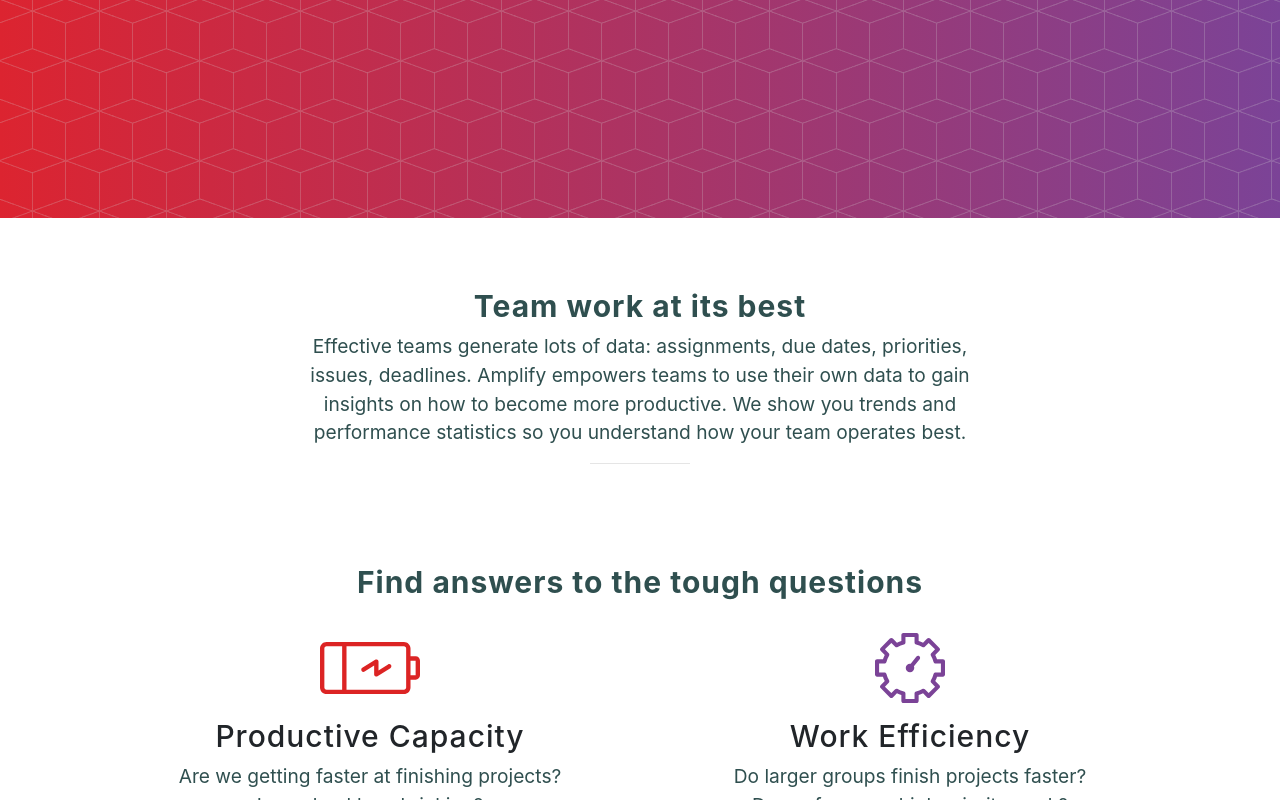
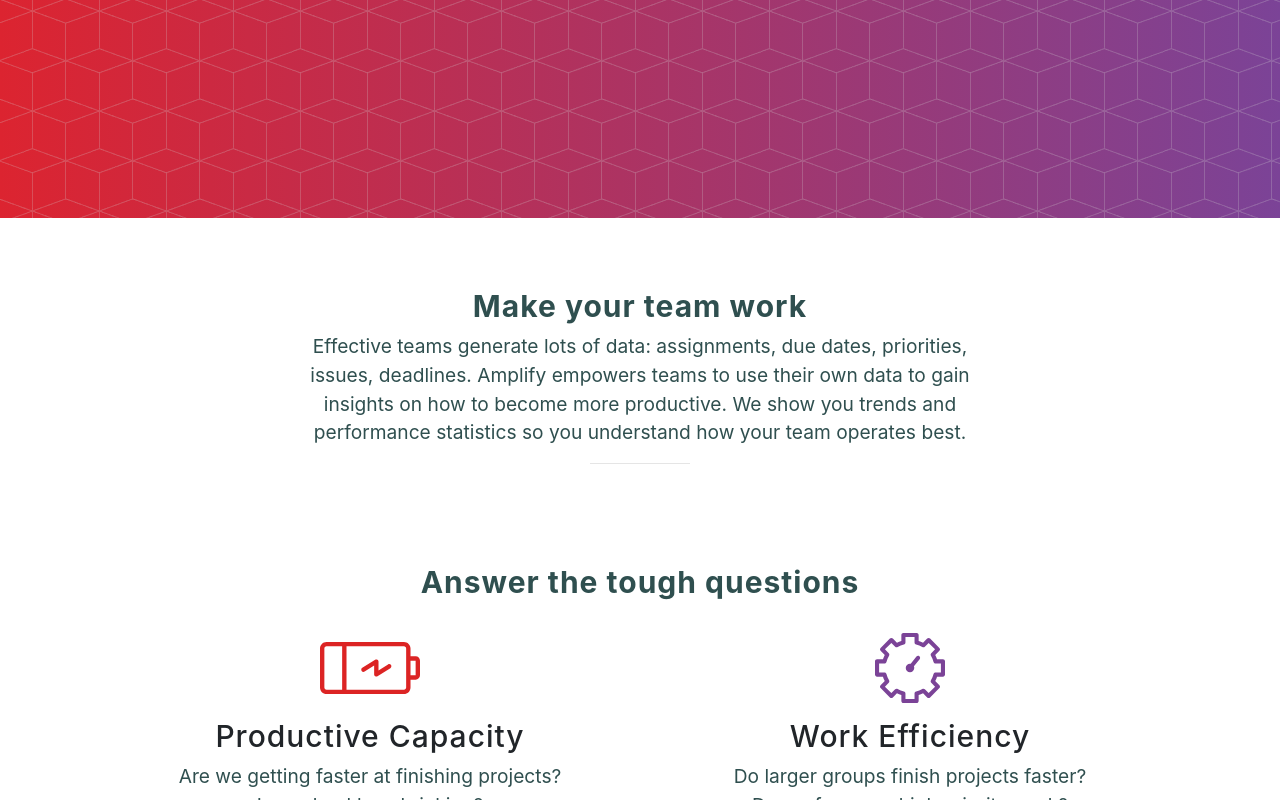
Before and after one commit to rp442cornell/Amps, a website with bundled scripts: page index.html in a window 1280 px wide. Shown: the part 502-1302 px from the top of the page. Built offline with nearby package versions, Linux system fonts and the light colour scheme; files whose address does not match are found by name; a web font is replaced by a local one.

Commit message:
headings change

```diff
--- a/index.html
+++ b/index.html
@@ -87,7 +87,7 @@
           <div class="container">
             <div class="section-heading text-center">
               <div class="desc">
-                <h2>Team work at its best</h2>
+                <h2>Make your team work</h2>
                 Effective teams generate lots of data: assignments, due dates, priorities, issues, deadlines.
                 Amplify empowers teams to use their own data to gain insights on how to become more productive.
                 We show you trends and performance statistics so you understand how your team operates best.
@@ -96,7 +96,7 @@
             </div>
               <div class="col-lg-12 my-auto">
                 <div class="container-fluid">
-                  <h2 style="text-align: center; font-size: 30px; font-weight: bold; color: #2f4f4f">Find answers to the tough questions</h2>
+                  <h2 style="text-align: center; font-size: 30px; font-weight: bold; color: #2f4f4f">Answer the tough questions</h2>
                   <div class="row">
                     <div class="col-lg-6">
                       <div class="feature-item">
```
